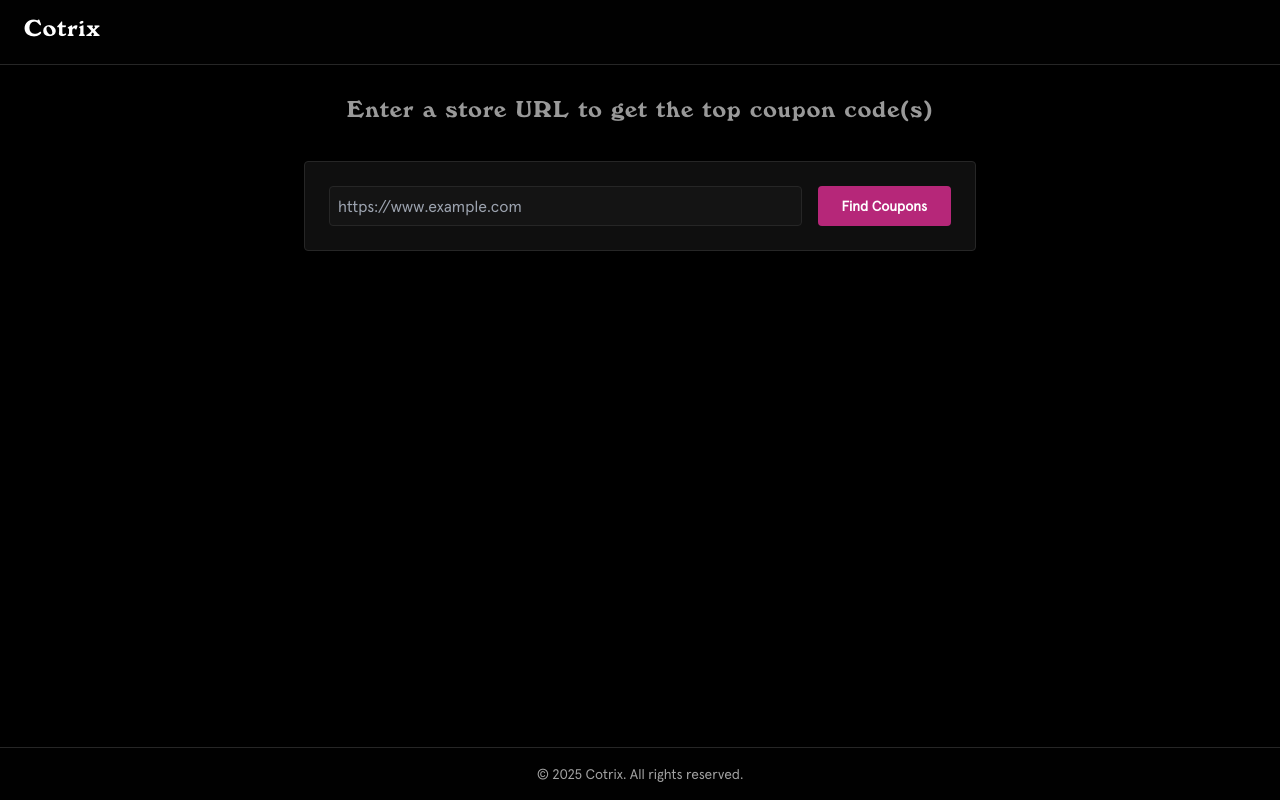
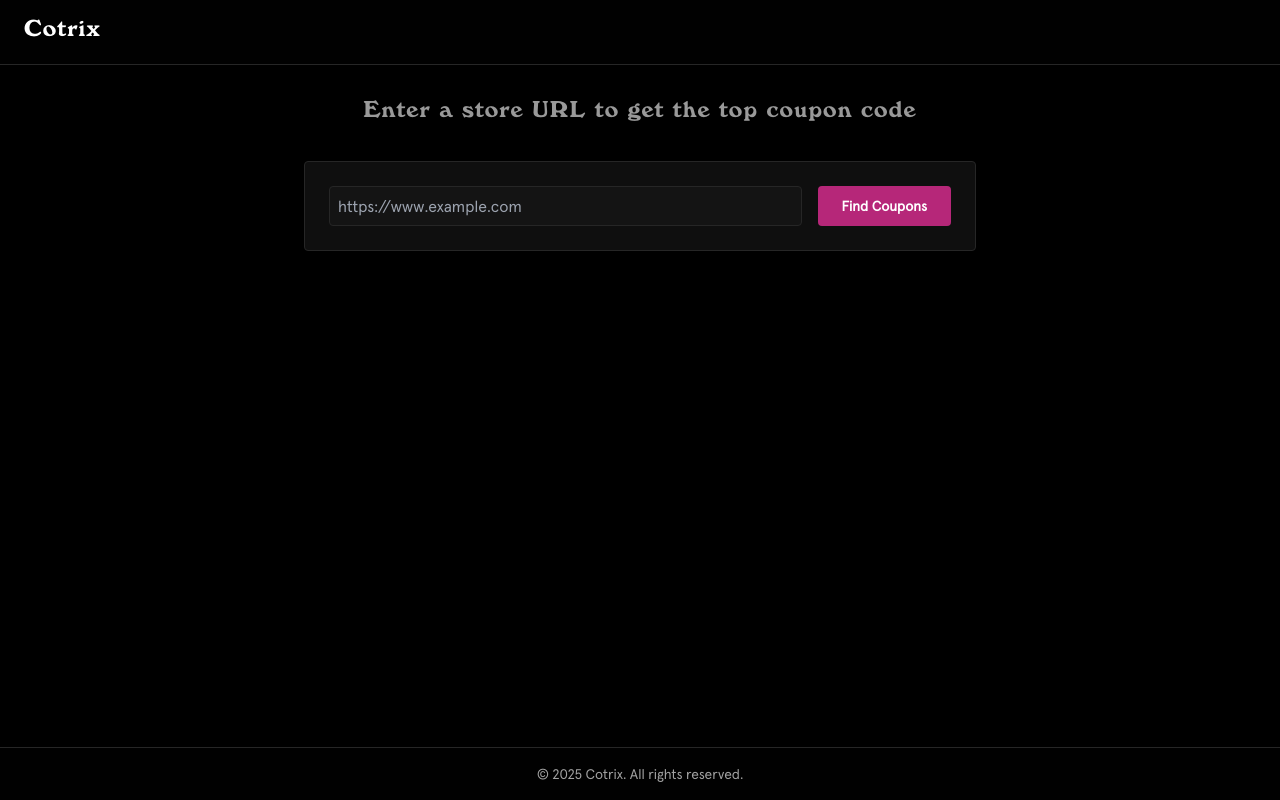
Before and after one commit to douvy/cotrix, a React (Create React App) app in the folder client/: page / in a window 1280 px wide. Built offline with nearby package versions, Linux system fonts and the light colour scheme.

Commit message:
update text to reflect single code response

```diff
--- a/client/src/App.tsx
+++ b/client/src/App.tsx
@@ -77,7 +77,7 @@ function App() {
       <main className="flex-grow px-4 md:px-8 lg:px-16 py-8">
         <section className="mb-8 text-center">
           <h3 className="text-[#999] tracking-wider text-2xl">
-            Enter a store URL to get the top coupon code(s)
+            Enter a store URL to get the top coupon code
           </h3>
         </section>
 
@@ -108,13 +108,13 @@ function App() {
 
           {loading && (
             <div className="mt-8 text-center text-[#999]">
-              Searching for coupon codes...
+              Searching for coupon code...
             </div>
           )}
 
           {!loading && codes.length > 0 && (
             <div className="mt-8">
-              <h2 className="text-lg mb-4 tracking-wider">Best coupon code(s) found</h2>
+              <h2 className="text-lg mb-4 tracking-wider">Best coupon code found</h2>
               <div className="grid grid-cols-1 sm:grid-cols-3 gap-4">
                 {codes.map((code, idx) => (
                   <button
```
